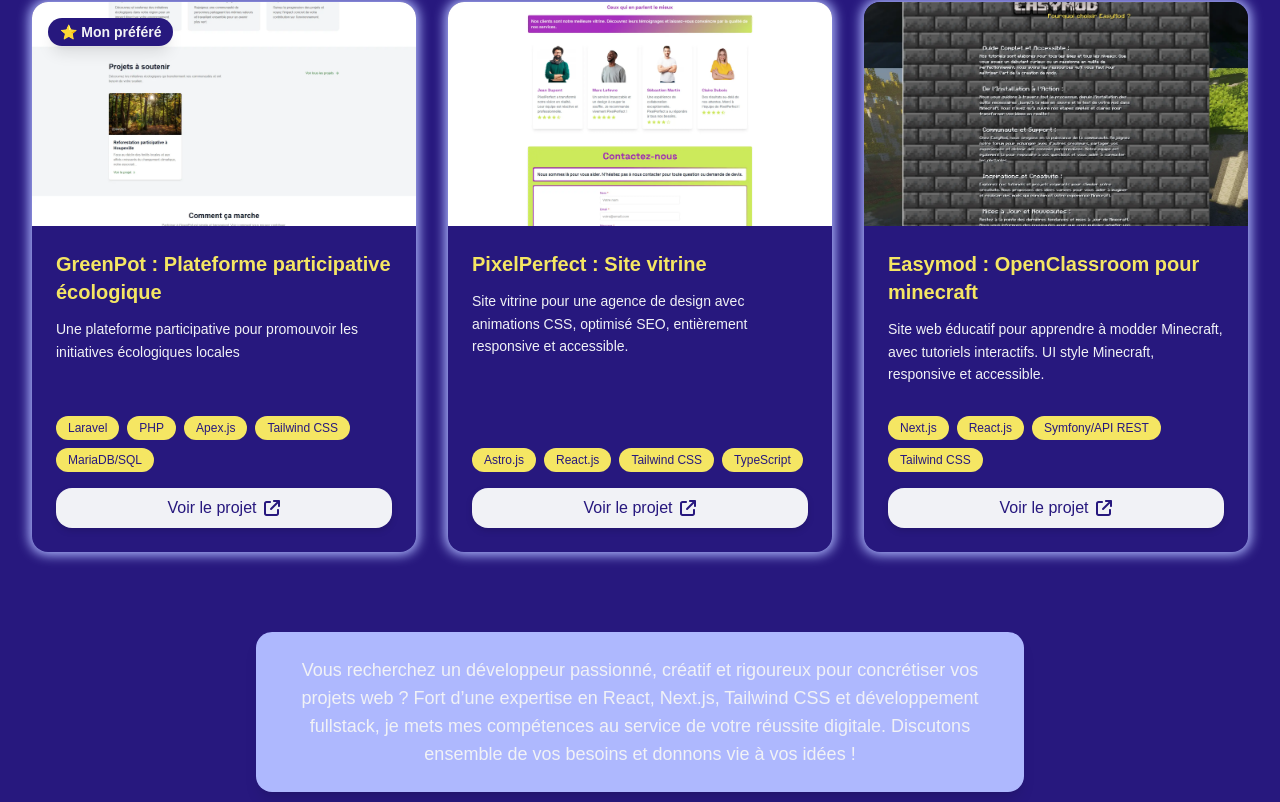
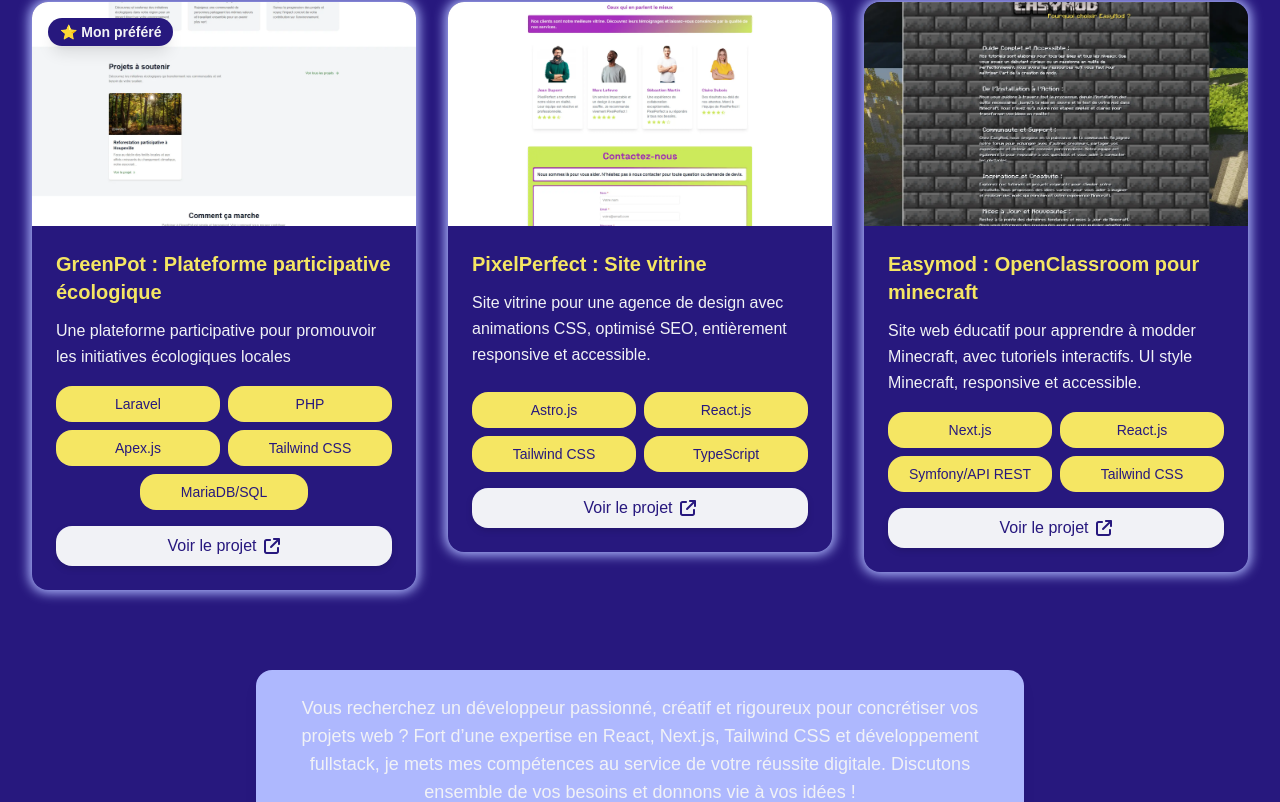
Before and after one commit to TheoMa76/portefolio-temp, a Next.js app: page / in a window 1280 px wide. Shown: the part 1907-2709 px from the top of the page. Built offline with nearby package versions, Linux system fonts and the light colour scheme; no server answers.

Commit message:
Ajustement des style des technologies sur les card de projet

```diff
--- a/src/components/ui/ProjectCard.tsx
+++ b/src/components/ui/ProjectCard.tsx
@@ -79,20 +79,25 @@
       {project.title}
     </h3>
 
-    <div className="mb-4 text-sm text-[var(--white)] leading-relaxed flex-grow">
+    <div className="mb-4 text-md text-[var(--white)] leading-relaxed flex-grow">
       {project.description}
     </div>
 
     <div className="mb-4">
-      <div className="flex flex-wrap gap-2">
-        {project.technologies.map((tech: string, index: number) => (
-          <span
-            key={index}
-            className="px-3 py-1 text-xs font-medium rounded-2xl bg-[var(--tertiary)] text-[var(--background)]"
-          >
-            {tech}
-          </span>
-        ))}
+      <div className="grid grid-cols-2 gap-2 relative">
+        {project.technologies.map((tech: string, index: number) => {
+          const isLastAndOdd = index === project.technologies.length - 1 && project.technologies.length % 2 !== 0
+          return (
+            <div
+              key={index}
+              className={`px-3 py-2 text-sm font-medium rounded-2xl bg-[var(--tertiary)] text-[var(--background)]
+                        text-center truncate hover:bg-[var(--tertiary-dark)] transition-colors duration-200
+                        ${isLastAndOdd ? 'col-span-2 w-1/2 mx-auto' : ''}`}
+            >
+              {tech}
+            </div>
+          )
+        })}
       </div>
     </div>
 
```
